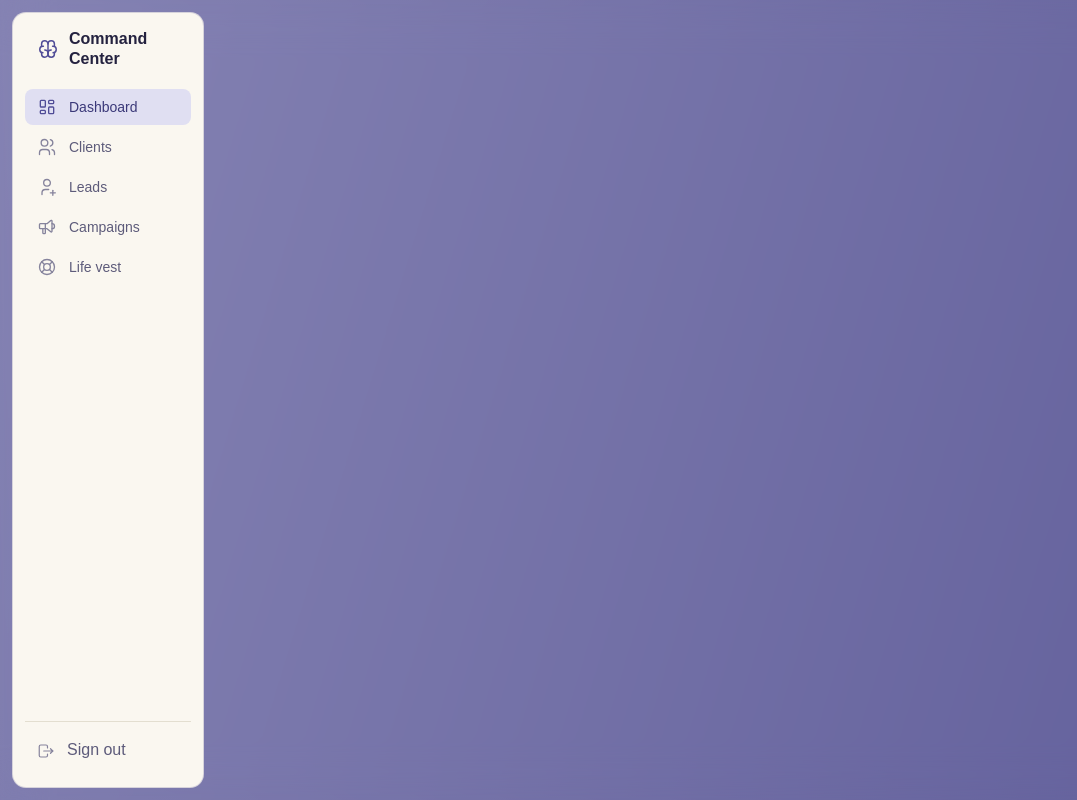
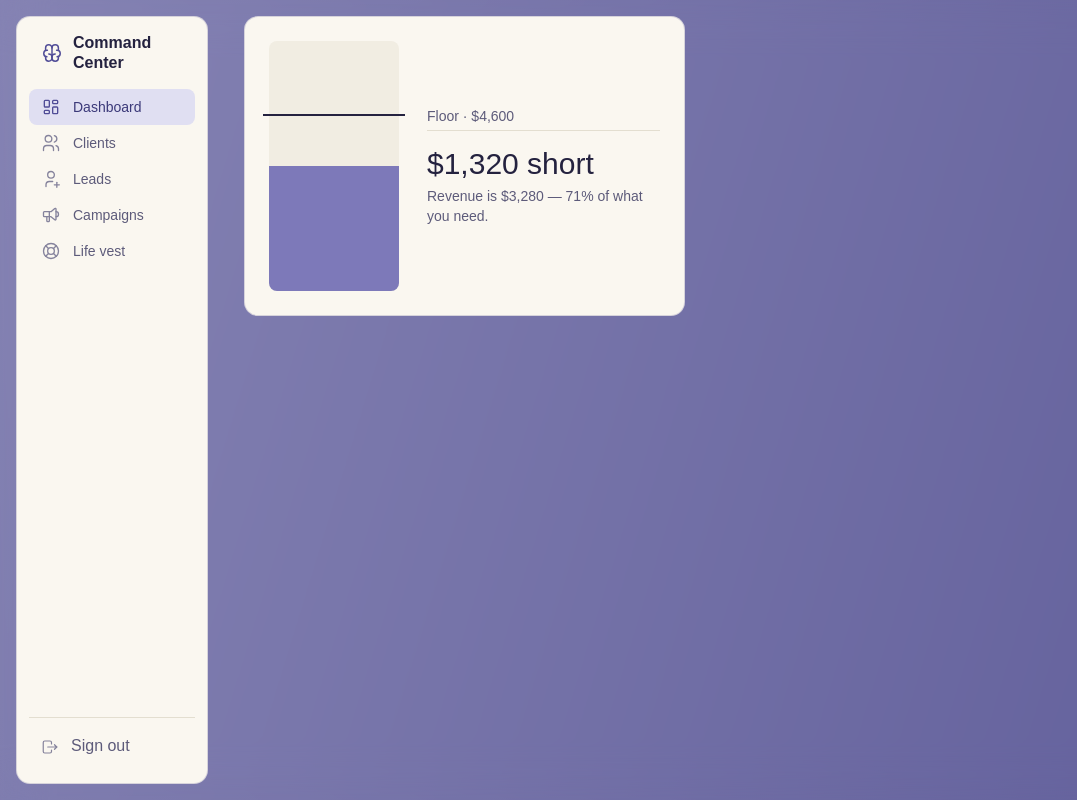
Before and after one commit to PrestonBattle/command-center, a Next.js app: page / in a window 1280 px wide. Shown: the whole page, without its empty margins (0-1077 px from the left). Built offline with nearby package versions, Linux system fonts and the light colour scheme; a web font is replaced by a local one.

Commit message:
nav fixes

```diff
--- a/src/app/layout.tsx
+++ b/src/app/layout.tsx
@@ -24,18 +24,14 @@ export default function RootLayout({
       <body
         className={`relative ${bricolageGrotesque.variable} ${redditSans.variable}`}
       >
-        {/* forceColorScheme="light" because the gradient IS the dark
-            surface. Letting Mantine flip to dark gives you dark text on
-            dark cards inside the cream panels. */}
         <MantineProvider theme={theme} forceColorScheme="light">
           <Notifications />
           <Background />
-          {/* No <main> here -- (app)/layout.tsx supplies it, and nesting
-              two gives you duplicate landmarks. No overflow-hidden either,
-              or the content sheet can't scroll. */}
-          <div id="inner-body" className="relative z-10">
+          <div className="relative z-10 flex gap-3 p-3 sm:p-4">
             <Navbar />
-            {children}
+            <main className="flex-1">
+              {children}
+            </main>
           </div>
 
         </MantineProvider>
--- a/src/app/page.tsx
+++ b/src/app/page.tsx
@@ -1,8 +1,43 @@
+import { WaterLinePanel } from "@/global/components/dashboard/watertank/waterline-panel";
 import { Stack } from "@mantine/core";
 import Image from "next/image";
 
+// Placeholder — swap for the Life Vest snapshot and summed MRR once the
+// tables exist. Keeping it in one object here means the page body won't
+// change when it becomes a query.
+const SAMPLE = {
+  personal: 2700,
+  business: 850,
+  taxRate: 28,
+  revenue: 3280,
+};
+
 export default function Home() {
   return (
-    <div></div>
+    <div className="mx-auto flex flex-col px-4 sm:px-6">
+      <style>{`
+        .dashboard-grid {
+          display: flex;
+          flex-direction: column;
+        }
+        @media (min-width: 1024px) {
+          .dashboard-grid {
+            display: grid;
+            grid-template-columns: 1fr 1fr 1fr 320px;
+            grid-template-rows: auto auto 1fr 1fr;
+            grid-template-areas:
+              "A A B B"
+              "A A B B"
+              "C C C C";
+          }
+        }
+      `}</style>
+
+      <div className="dashboard-grid">
+        <WaterLinePanel {...SAMPLE} style={{ gridArea: "A" }} />
+      </div>
+
+
+    </div>
   );
 }
--- /dev/null
+++ b/src/global/components/dashboard/watertank/water-tank.tsx
@@ -0,0 +1,43 @@
+type WaterLineTankProps = {
+  /** revenue / floor. 0.71 is 71%. Above 1 means clear. */
+  coverage: number;
+  height?: number;
+};
+
+/**
+ * The floor line sits at 70% of the container height, not at the top —
+ * that leaves 30% of headroom for margin to render above it. The tank
+ * therefore tops out around 143% of the floor; past that the fill pins,
+ * which is fine since someone at that point doesn't need this panel.
+ */
+const LINE_AT = 70;
+
+export function WaterLineTank({ coverage, height = 250 }: WaterLineTankProps) {
+  const fill = Math.min(coverage * LINE_AT, 100);
+  const belowLine = Math.min(fill, LINE_AT);
+  const aboveLine = Math.max(fill - LINE_AT, 0);
+
+  return (
+    <div className="relative" style={{ height }}>
+      <div className="absolute inset-0 overflow-hidden rounded-lg bg-paper-dim">
+        <div
+          className="absolute inset-x-0 bottom-0 bg-purple-400 transition-[height] duration-500"
+          style={{ height: `${belowLine}%` }}
+        />
+        {/* Only renders when clear. Purple is money doing a job; teal is
+            money that's free. */}
+        <div
+          className="absolute inset-x-0 bg-positive transition-[height] duration-500"
+          style={{ bottom: `${LINE_AT}%`, height: `${aboveLine}%` }}
+        />
+      </div>
+
+      {/* Extends past the tank on both sides so it reads as a threshold
+          drawn across the fill, not a band inside it. */}
+      <div
+        className="absolute -inset-x-1.5 h-0.5 bg-ink"
+        style={{ bottom: `${LINE_AT}%` }}
+      />
+    </div>
+  );
+}
--- /dev/null
+++ b/src/global/components/dashboard/watertank/waterline-panel.tsx
@@ -0,0 +1,51 @@
+import { Panel } from "../../panel/panel";
+import { WaterLineTank } from "./water-tank";
+
+type WaterLinePanelProps = {
+  /** Monthly personal expenses — rent, food, car, savings. */
+  personal: number;
+  /** Monthly business costs — software, contractors, ads. */
+  business: number;
+  /** Combined self-employment + income tax, as a percent. 28 not 0.28. */
+  taxRate: number;
+  /** Monthly recurring revenue, normalized. */
+  revenue: number;
+
+  style: React.CSSProperties;
+};
+
+export function WaterLinePanel({
+  personal,
+  business,
+  taxRate,
+  revenue,
+  style,
+}: WaterLinePanelProps) {
+
+  const rate = taxRate / 100;
+  const floor = business + personal / (1 - rate);
+
+  const gap = floor - revenue;
+  const coverage = floor > 0 ? revenue / floor : 0;
+  const short = gap > 0;
+
+  return (
+
+      <Panel plain style={style} className="grid grid-cols-1 gap-7 sm:grid-cols-[130px_minmax(0,1fr)]">
+        <WaterLineTank coverage={coverage} />
+
+        <div className="flex flex-col justify-center">
+          <p className="text-sm text-ink-muted">Floor · ${Math.round(floor).toLocaleString()}</p>
+          <div className="mb-3.5 mt-1 border-b border-paper-edge" />
+
+          <p className="text-3xl font-medium leading-tight text-ink">
+            ${Math.round(Math.abs(gap)).toLocaleString()} {short ? "short" : "clear"}
+          </p>
+          <p className="mt-1 text-sm text-ink-muted">
+            Revenue is ${revenue.toLocaleString()} — {Math.round(coverage * 100)}% of what you need.
+          </p>
+        </div>
+      </Panel>
+
+  );
+}
--- a/src/global/components/nav/navbar.tsx
+++ b/src/global/components/nav/navbar.tsx
@@ -20,7 +20,7 @@ export function Navbar() {
   return (
     <nav
       aria-label="Main"
-      className="fixed left-3 top-3 bottom-3 z-50 hidden w-48 flex-col justify-start gap-1 rounded-panel border border-purple-800/20 bg-paper px-3 py-4 sm:flex"
+      className="sticky top-4 hidden h-[calc(100dvh-2rem)] w-48 shrink-0 flex-col rounded-panel border border-purple-800/20 bg-paper px-3 py-4 sm:flex"
     >
       <div className="mb-4 flex items-center gap-2.5 px-3">
         <IconBrain size={22} stroke={1.6} className="shrink-0 text-purple-700" />
```
